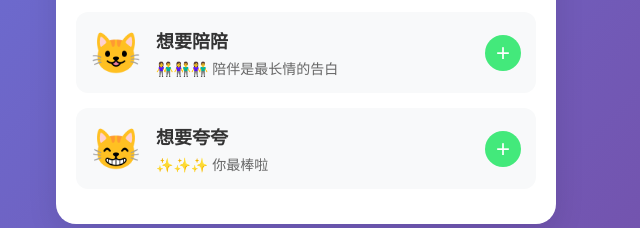
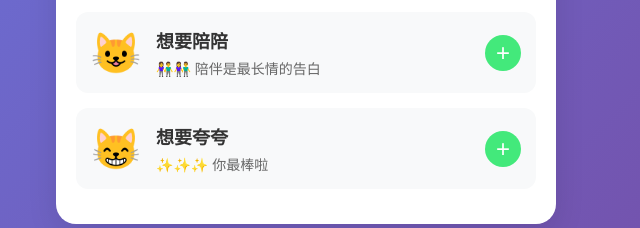
Before and after one commit to lifestrain/guo, a website: page index.html in a window 1280 px wide. Shown: the part 515-743 px from the top of the page, 334-974 px from the left. Drawn offline with Linux system fonts and the light colour scheme.

Commit message:
Add root index.html

```diff
--- a/index.html
+++ b/index.html
@@ -186,7 +186,7 @@
                 <div class="menu-icon">😺</div>
                 <div class="menu-details">
                     <h3>想要陪陪</h3>
-                    <p>👫👫👫 陪伴是最长情的告白</p>
+                    <p>👫👫 陪伴是最长情的告白</p>
                 </div>
                 <button class="add-btn" onclick="addToCart('想要陪陪')">+</button>
             </div>
@@ -256,7 +256,6 @@
             const orderMessage = cart.map(item => item.name).join('、');
             const time = new Date().toLocaleString('zh-CN');
 
-            // 通过Server酱发送通知（直接在浏览器端调用）
             const sendKey = 'SCT334440TlnZcVW7VOnAYeJqsYYEfSUzA';
             const title = '🎉 收到新订单啦！';
             const desp = `## 小猫厨房新订单\n\n**订单内容：** ${orderMessage}\n\n**下单时间：** ${time}\n\n**订单数量：** ${cart.length} 项\n\n---\n💕 快去看看吧！`;
```
